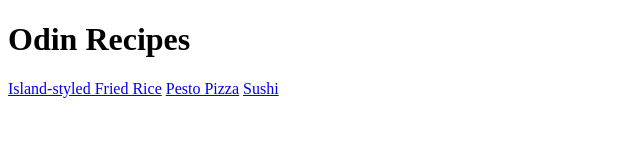
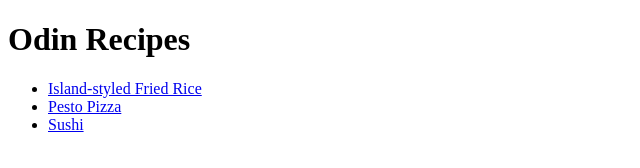
Before and after one commit to kevalraval1/odin-recipes, a plain HTML site: page index.html in a window 1280 px wide. Shown: the whole page, without its empty margins (0-640 px from the left). Drawn offline with Linux system fonts and the light colour scheme.

Commit message:
Updated index page to have unordered list

```diff
--- a/index.html
+++ b/index.html
@@ -7,9 +7,11 @@
 
  <body>
   <h1>Odin Recipes</h1>
-  <a href='recipes/fried-rice.html'>Island-styled Fried Rice</a>
-  <a href='recipes/pesto-pizza.html'>Pesto Pizza</a>
-  <a href='recipes/sushi.html'>Sushi</a>
+  <ul>
+   <li><a href='recipes/fried-rice.html'>Island-styled Fried Rice</a></li>
+   <li><a href='recipes/pesto-pizza.html'>Pesto Pizza</a></li>
+   <li><a href='recipes/sushi.html'>Sushi</a></li>
+  </ul>
  </body>
 
 </html>
```
